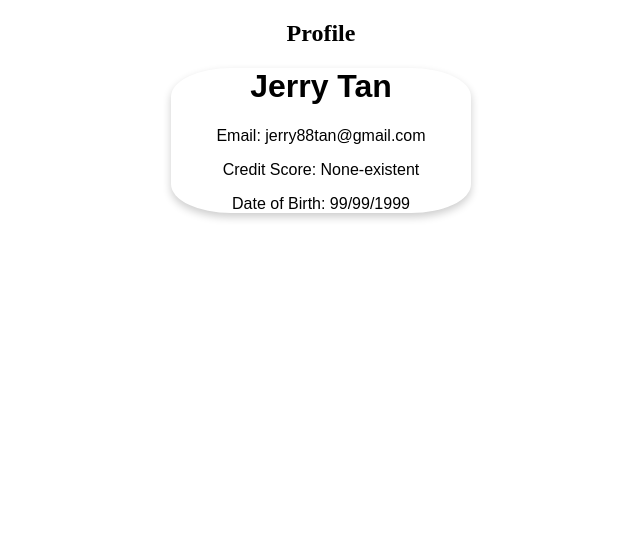
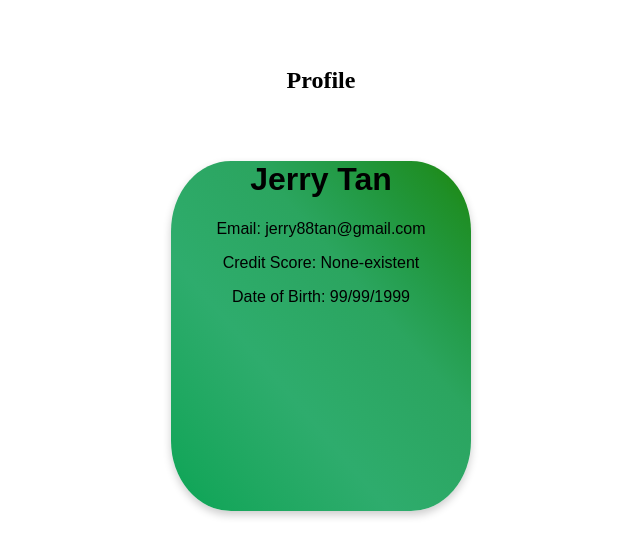
Before and after one commit to Columbus19/team-8, a Flask app: page /profile in a window 1280 px wide. Shown: the top 557 px of the page, without its empty margins (319-959 px from the left). Run offline with Flask 2, Linux system fonts and the light colour scheme.

Commit message:
change card backgroun

```diff
--- a/templates/profile.html
+++ b/templates/profile.html
@@ -8,7 +8,10 @@
   max-width: 300px;
   margin: auto;
   text-align: center;
+  height: 350px;
   font-family: arial;
+  background-image: linear-gradient(to right top, #09a454, #16a65b, #1fa861, #27aa67, #2eac6d, #2daa68, #2ca764, #2ba55f, #259e4e, #21963b, #1f8f27, #1e8708);
+
   border-radius: 20%
 }
 
@@ -29,15 +32,16 @@ button:hover, a:hover {
 </head>
 <body>
 
-<h2 style="text-align:center">Profile</h2>
+<h2 style="text-align:center; line-height: 500%">Profile</h2>
 
 <div class="card">
-
+	<div class='content'>
   <h1>Jerry Tan</h1>
   <p>Email: jerry88tan@gmail.com</p>
   <p>Credit Score: None-existent</p>
   <p>Date of Birth: 99/99/1999</p>
 </div>
+</div>
 
 </body>
 </html>
```
